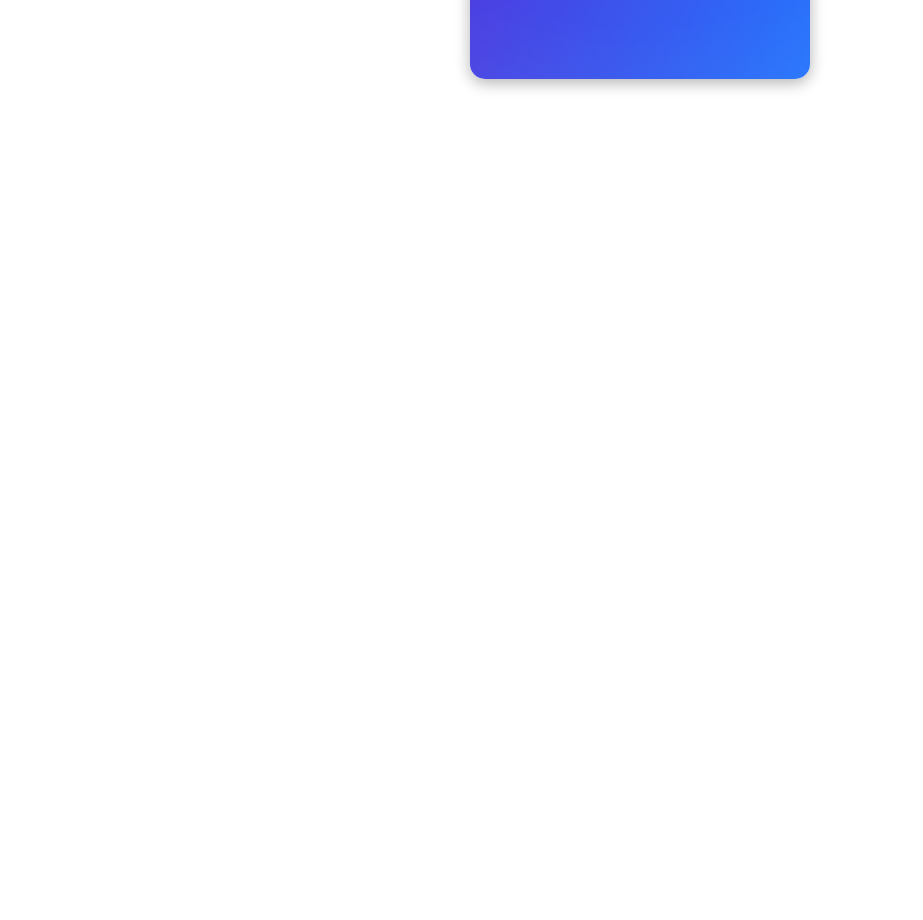
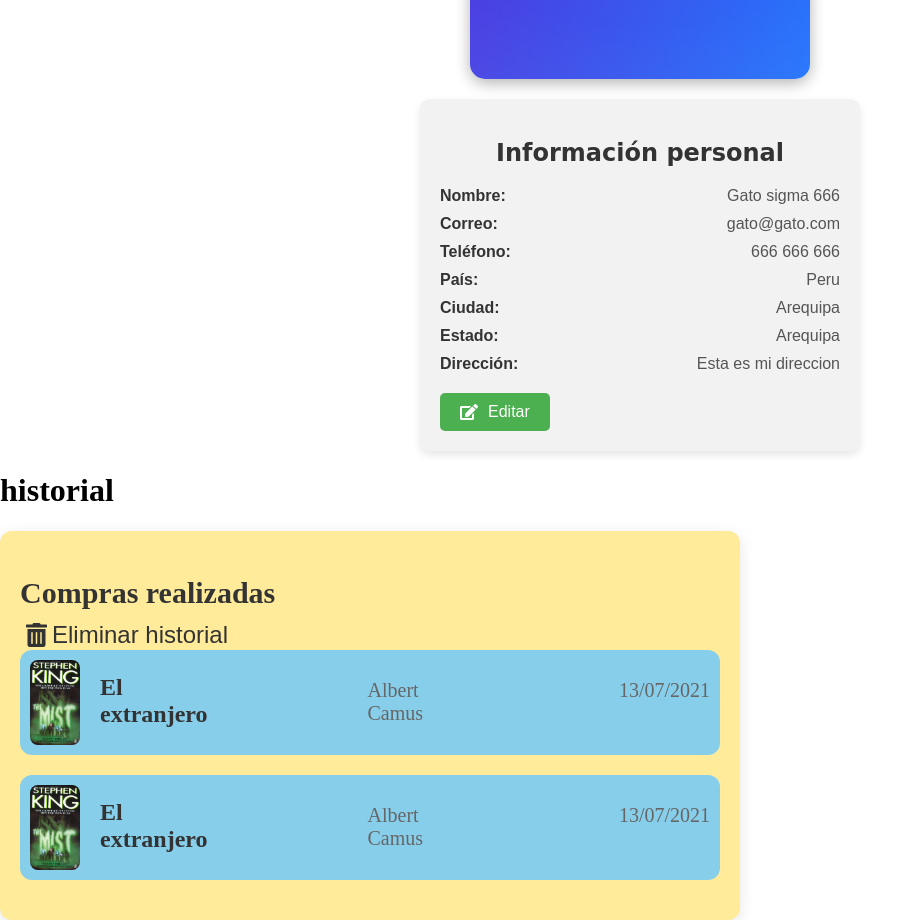
Before and after one commit to mramirezcc/pweb2-final, an Angular app in the folder frontend-angular/angular/entrePaginas/: page / in a window 1280 px wide. Shown: the part 3440-4360 px from the top of the page, without its empty margins (0-923 px from the left). Before the commit the page ends 3539 px from the top, so only its background shows below. Built offline with nearby package versions, Linux system fonts and the light colour scheme; a web font is replaced by a local one.

Commit message:
Añadiendo componentes para mostrar la informacion personal y las compras realizadas en el historial

```diff
--- a/frontend-angular/angular/entrePaginas/src/app/app.component.html
+++ b/frontend-angular/angular/entrePaginas/src/app/app.component.html
@@ -36,3 +36,15 @@
   imageUrl="/../profileImage.jpg"
   name="'Gato sigma 666'"
 ></app-user-profile>
+
+<app-personal-info
+  [name]="'Gato sigma 666'"
+  [email]="'gato@gato.com'"
+  [phone]="'666 666 666'"
+  [country]="'Peru'"
+  [city]="'Arequipa'"
+  [state]="'Arequipa'"
+  [address]="'Esta es mi direccion'"
+></app-personal-info>
+<h1>historial</h1>
+<app-compras-historial [compras]="compras"></app-compras-historial>
--- a/frontend-angular/angular/entrePaginas/src/app/app.component.ts
+++ b/frontend-angular/angular/entrePaginas/src/app/app.component.ts
@@ -7,4 +7,9 @@ import { Component } from '@angular/core';
 })
 export class AppComponent {
   title = 'entrePaginas';
+
+  compras = [
+    { imageUrl: '/../portraitBook.jpg', title: 'El extranjero', author: 'Albert Camus', date: '13/07/2021' },
+    { imageUrl: '/../portraitBook.jpg', title: 'El extranjero', author: 'Albert Camus', date: '13/07/2021' }
+  ];
 }
--- a/frontend-angular/angular/entrePaginas/src/app/app.module.ts
+++ b/frontend-angular/angular/entrePaginas/src/app/app.module.ts
@@ -15,6 +15,8 @@ import { BookBoxv1Component } from './book-boxv1/book-boxv1.component';
 import { BookBoxv2Component } from './book-boxv2/book-boxv2.component';
 import { BookDetailsComponent } from './book-details/book-details.component';
 import { UserProfileComponent } from './user-profile/user-profile.component';
+import { PersonalInfoComponent } from './personal-info/personal-info.component';
+import { ComprasHistorialComponent } from './compras-historial/compras-historial.component';
 
 @NgModule({
   declarations: [
@@ -30,6 +32,8 @@ import { UserProfileComponent } from './user-profile/user-profile.component';
     BookBoxv2Component,
     BookDetailsComponent,
     UserProfileComponent,
+    PersonalInfoComponent,
+    ComprasHistorialComponent,
   ],
   imports: [
     BrowserModule,
--- /dev/null
+++ b/frontend-angular/angular/entrePaginas/src/app/compras-historial/compras-historial.component.css
@@ -0,0 +1,93 @@
+
+body {
+    font-family: 'Josefin Sans', sans-serif;
+}
+
+.compras-container {
+    background-color: #ffeb99;
+    padding: 20px;
+    border-radius: 12px;
+    box-shadow: 0 4px 15px rgba(0, 0, 0, 0.1);
+    width: 700px;
+}
+
+h2 {
+    font-size: 30px;
+    color: #333;
+    margin-bottom: 10px;
+}
+
+.delete-button {
+    background: none;
+    border: none;
+    color: #333;
+    font-size: 24px;
+    cursor: pointer;
+    display: flex;
+    align-items: center;
+}
+
+.delete-button i {
+    margin-right: 5px;
+}
+
+.compra-item {
+    display: flex;
+    flex-direction: row;
+    align-items: center;
+    margin-bottom: 20px;
+    background-color: #87ceeb;
+    padding: 10px;
+    border-radius: 12px;
+}
+
+.compra-item:not(:last-child) {
+    margin-bottom: 20px;
+}
+
+.compra-image {
+    width: 50px;
+    height: auto;
+    border-radius: 8px;
+    margin-right: 20px;
+}
+
+.compra-info {
+    display: flex;
+    gap: 10rem;
+}
+
+.compra-title {
+    font-size: 24px;
+    font-weight: bold;
+    margin: 0;
+    color: #333;
+}
+
+.compra-author, .compra-date {
+    font-size: 20px;
+    color: #666;
+    margin: 5px 0;
+}
+
+.compra-author {
+    margin-right: 10px;
+}
+
+.compra-date {
+    margin-left: auto;
+}
+@media (max-width: 768px) {
+    .compras-container {
+        width: 90%;
+      }
+
+    .compra-info {
+      display: flex;
+      flex-direction: column;
+      gap: 4px;
+    }
+
+
+
+}
--- /dev/null
+++ b/frontend-angular/angular/entrePaginas/src/app/compras-historial/compras-historial.component.html
@@ -0,0 +1,14 @@
+<div class="compras-container">
+    <h2>Compras realizadas</h2>
+    <button class="delete-button">
+        <i class="fas fa-trash-alt"></i> Eliminar historial
+    </button>
+    <div class="compra-item" *ngFor="let compra of compras">
+    <img [src]="compra.imageUrl" alt="{{ compra.title }} cover" class="compra-image">
+    <div class="compra-info">
+        <p class="compra-title">{{ compra.title }}</p>
+        <p class="compra-author">{{ compra.author }}</p>
+        <p class="compra-date">{{ compra.date }}</p>
+    </div>
+    </div>
+</div>
--- /dev/null
+++ b/frontend-angular/angular/entrePaginas/src/app/personal-info/personal-info.component.css
@@ -0,0 +1,65 @@
+.personal-info-card {
+    background: #f2f2f2;
+    border-radius: 10px;
+    box-shadow: 0 4px 8px rgba(0, 0, 0, 0.1);
+    padding: 20px;
+    max-width: 400px;
+    margin: 20px auto;
+    font-family: 'Arial', sans-serif;
+    transition: transform 0.3s ease-in-out, box-shadow 0.3s ease-in-out;
+    position: relative;
+}
+
+.personal-info-card:hover {
+    transform: scale(1.02);
+    box-shadow: 0 8px 16px rgba(0, 0, 0, 0.2);
+}
+
+.personal-info-card h2 {
+    text-align: center;
+    color: #333;
+    margin-bottom: 20px;
+    font-family: 'Comic Sans MS', cursive, sans-serif;
+}
+
+.info-item {
+    margin-bottom: 10px;
+    color: #555;
+    display: flex;
+    justify-content: space-between;
+}
+
+.info-item strong {
+    color: #333;
+}
+
+.edit-button {
+    background-color: #4CAF50;
+    border: none;
+    color: white;
+    padding: 10px 20px;
+    text-align: center;
+    text-decoration: none;
+    display: inline-block;
+    font-size: 16px;
+    margin-top: 20px;
+    cursor: pointer;
+    border-radius: 5px;
+    transition: background-color 0.3s ease-in-out, transform 0.3s ease-in-out;
+    display: flex;
+    align-items: center;
+    justify-content: center;
+}
+
+.edit-button i {
+    margin-right: 10px;
+}
+
+.edit-button:hover {
+    background-color: #45a049;
+    transform: translateY(-2px);
+}
+
+.edit-button:active {
+    transform: translateY(1px);
+}
--- /dev/null
+++ b/frontend-angular/angular/entrePaginas/src/app/personal-info/personal-info.component.html
@@ -0,0 +1,27 @@
+<div class="personal-info-card">
+    <h2>Información personal</h2>
+    <div class="info-item">
+        <strong>Nombre:</strong> {{ name }}
+    </div>
+    <div class="info-item">
+        <strong>Correo:</strong> {{ email }}
+    </div>
+    <div class="info-item">
+        <strong>Teléfono:</strong> {{ phone }}
+    </div>
+    <div class="info-item">
+        <strong>País:</strong> {{ country }}
+    </div>
+    <div class="info-item">
+        <strong>Ciudad:</strong> {{ city }}
+    </div>
+    <div class="info-item">
+        <strong>Estado:</strong> {{ state }}
+    </div>
+    <div class="info-item">
+        <strong>Dirección:</strong> {{ address }}
+    </div>
+    <button (click)="onEditClick()" class="edit-button">
+        <i class="fas fa-edit"></i> Editar
+    </button>
+</div>
--- /dev/null
+++ b/frontend-angular/angular/entrePaginas/src/app/personal-info/personal-info.component.ts
@@ -0,0 +1,20 @@
+import { Component, Input } from '@angular/core';
+
+@Component({
+  selector: 'app-personal-info',
+  templateUrl: './personal-info.component.html',
+  styleUrls: ['./personal-info.component.css']
+})
+export class PersonalInfoComponent {
+  @Input() name: string = '';
+  @Input() email: string = '';
+  @Input() phone: string = '';
+  @Input() country: string = '';
+  @Input() city: string = '';
+  @Input() state: string = '';
+  @Input() address: string= '';
+
+  onEditClick() {
+    console.log('Editar información');
+  }
+}
```
Also changed, not shown: frontend-angular/angular/entrePaginas/src/app/compras-historial/compras-historial.component.ts (added, +10 -0 lines), 2 other files (tests, documents, lock files or other folders).
